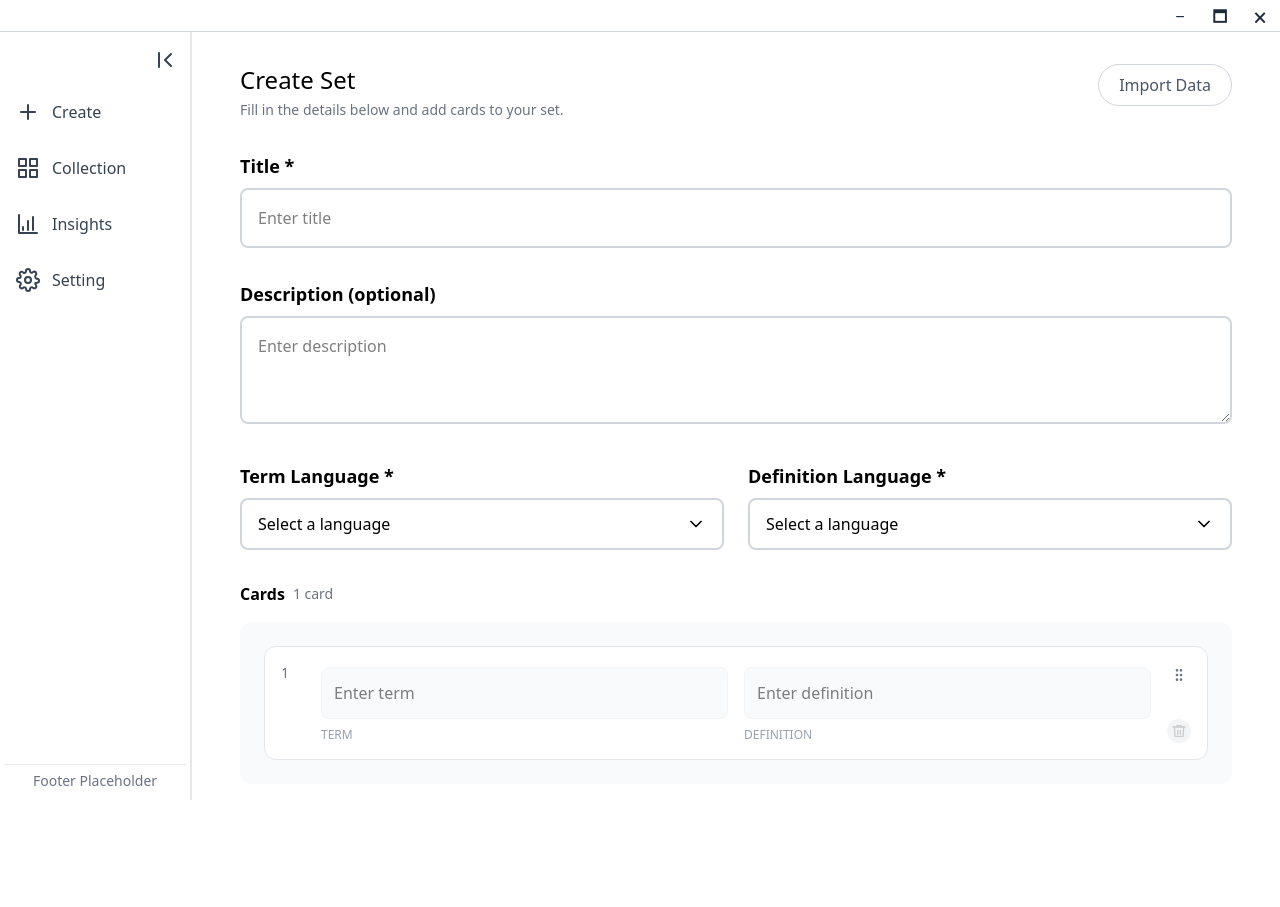
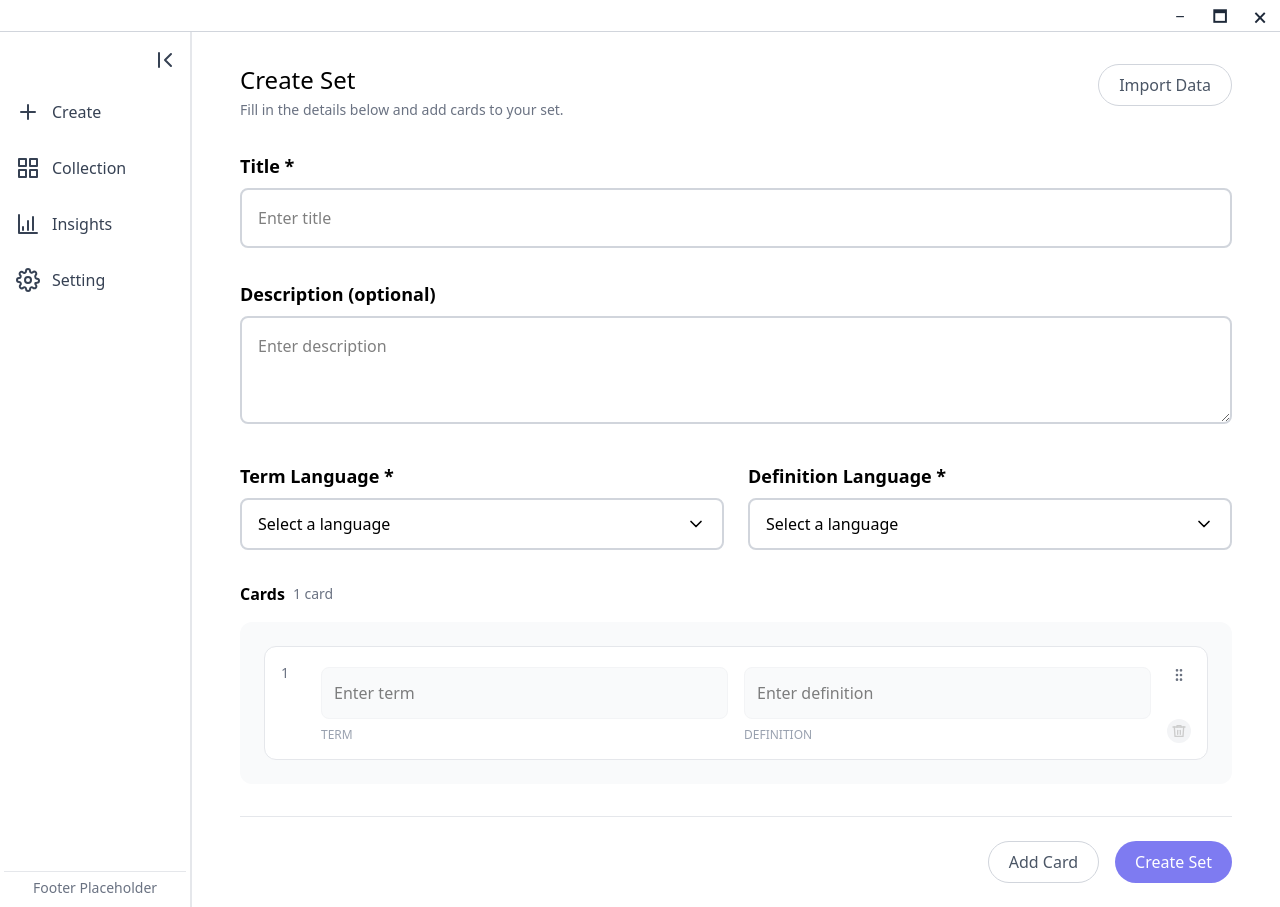
Before and after one commit to lu7ue/typola, a React (Vite) app in the folder src/frontend/: page / in a window 1280 px wide. Before the commit the page ends 800 px from the top, so only its background shows below. Built offline with nearby package versions, Linux system fonts and the light colour scheme.

Commit message:
modify the title bar when using mac

```diff
--- a/src/frontend/src/App.jsx
+++ b/src/frontend/src/App.jsx
@@ -15,26 +15,9 @@ export default function App() {
 
   return (
     <Router>
-  {/* mac */}
-  {isMac && (
-    <div
-      style={{
-        height: "36px",
-        WebkitAppRegion: "drag",
-        backgroundColor: "#f9fafb",
-        zIndex: 50,
-      }}
-    />
-  )}
-
-  <div
-    className="flex flex-col overflow-hidden"
-    style={{
-      height: isMac ? "calc(100vh - 28px)" : "100vh",
-    }}
-  >
-    {/* windows */}
-    {!isMac && <TitleBar />}
+      <div className="flex flex-col overflow-hidden">
+        {/* windows */}
+        {!isMac && <TitleBar />}
         <div className="flex flex-1 overflow-hidden">
           <Sidebar collapsed={collapsed} setCollapsed={setCollapsed} />
 
```
Also changed, not shown: 1 other file (tests, documents, lock files or other folders).
